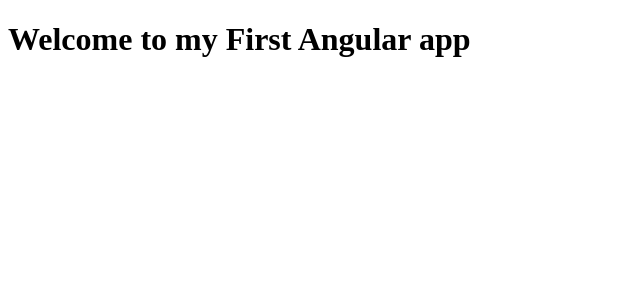
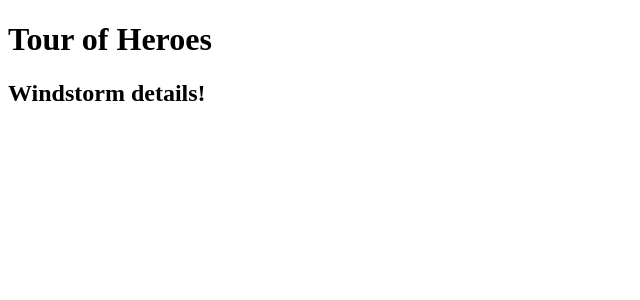
Before and after one commit to xzakm3/first_angular_app, an Angular app: page / in a window 1280 px wide. Shown: the top 300 px of the page, without its empty margins (0-640 px from the left). Built offline with nearby package versions, Linux system fonts and the light colour scheme.

Commit message:
show heron name through one-way binfing

```diff
--- a/src/app/app.component.html
+++ b/src/app/app.component.html
@@ -1,3 +1,6 @@
 <h1>
   {{title}}
 </h1>
+<h2>
+  {{hero}} details!
+</h2>
--- a/src/app/app.component.ts
+++ b/src/app/app.component.ts
@@ -3,8 +3,9 @@ import { Component } from '@angular/core';
 @Component({
   selector: 'app-root',
   templateUrl: './app.component.html',
-  styleUrls: ['./app.component.css']
+  styleUrls: ['./app.component.css'],
 })
 export class AppComponent {
-  title = 'Welcome to my First Angular app';
+    title = 'Tour of Heroes';
+    hero = 'Windstorm';
 }
```
